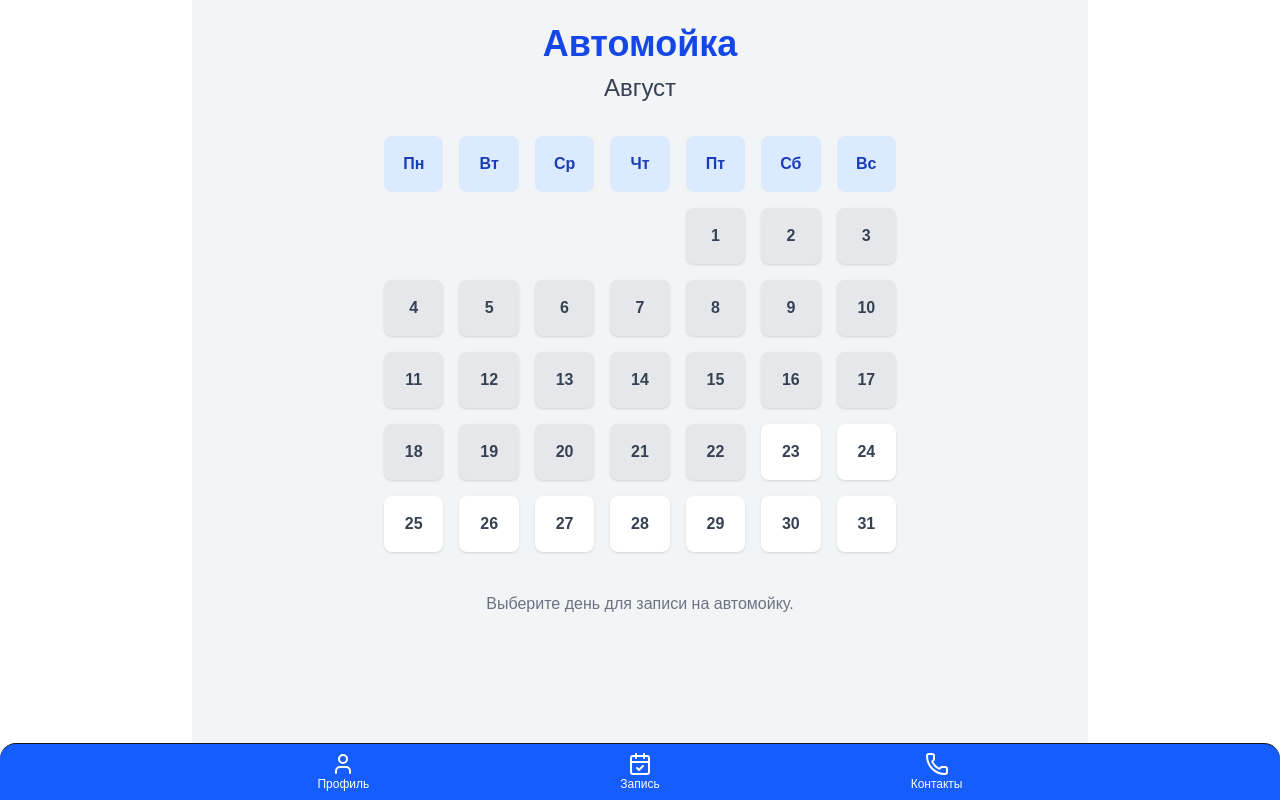
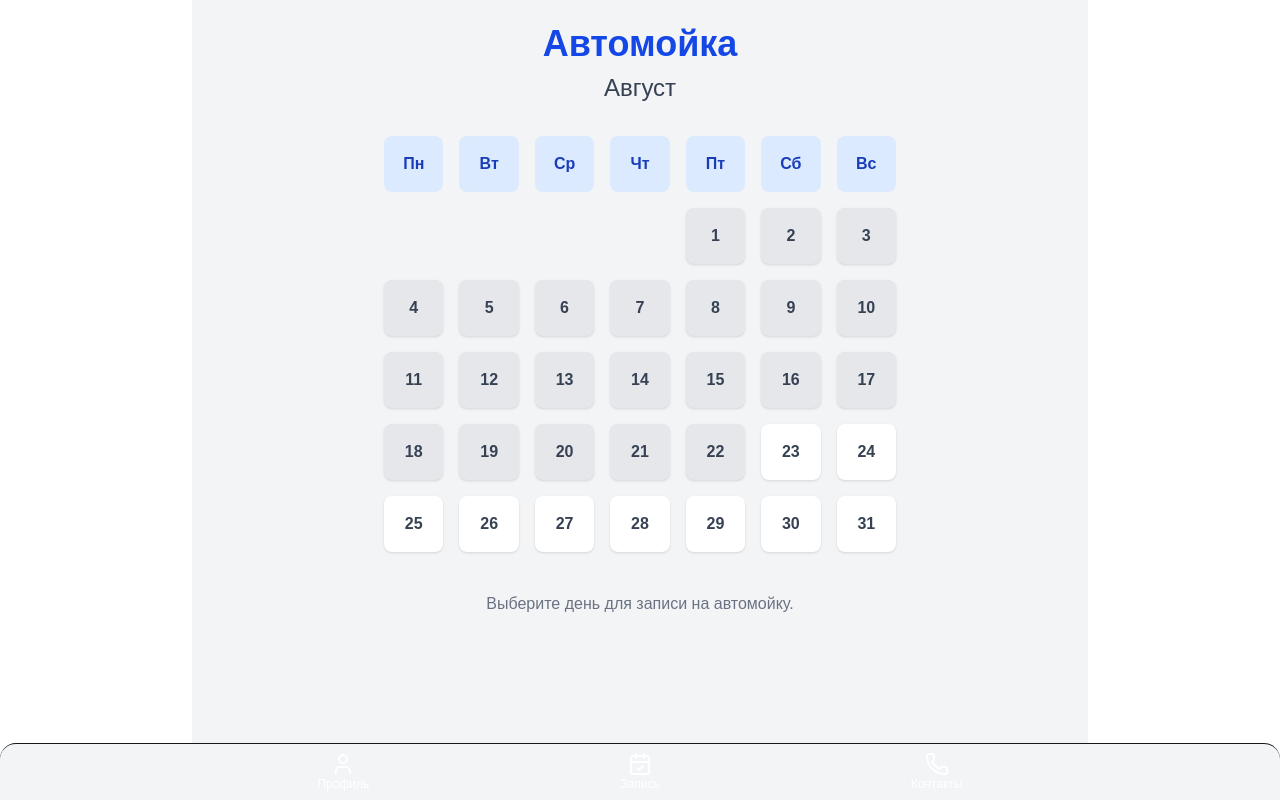
Before and after one commit to IpsRuslanTu/carwash, a Next.js app in the folder nextjs/: page / in a window 1280 px wide. Built offline with nearby package versions, Linux system fonts and the light colour scheme.

Commit message:
светлый контейнер

```diff
--- a/nextjs/src/widgets/Navbar/Navbar.tsx
+++ b/nextjs/src/widgets/Navbar/Navbar.tsx
@@ -3,7 +3,7 @@ import {CalendarCheck, Phone, User} from "lucide-react";
 
 export const Navbar = () => {
   return (
-    <nav className="sticky bottom-0 w-full border-t bg-blue-600 rounded-t-2xl shadow-md">
+    <nav className="sticky bottom-0 w-full border-t bg-blue-600 rounded-t-2xl shadow-md bg-gray-100">
       <div className="max-w-4xl mx-auto">
         <ul className="flex justify-around py-2">
           <li>
```
